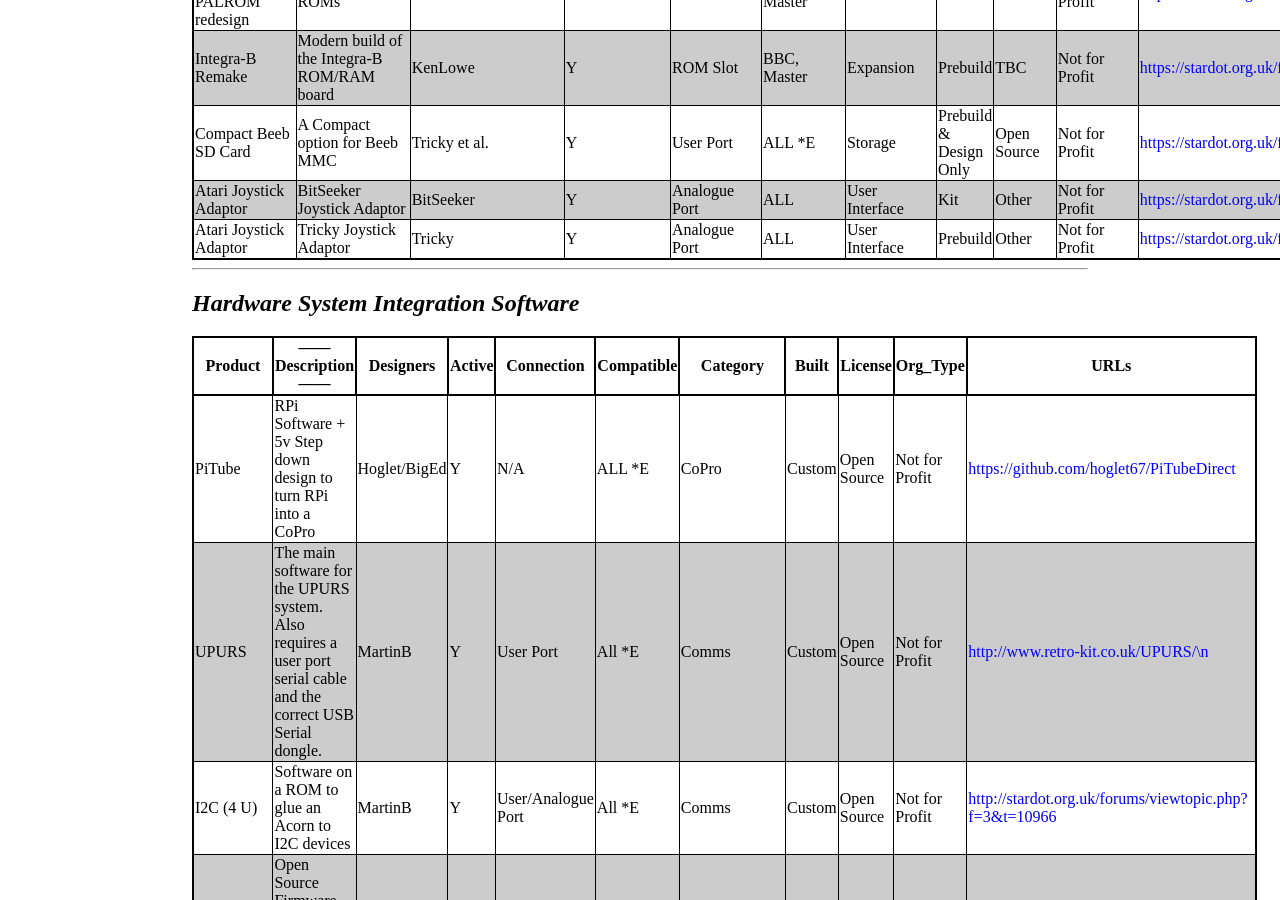
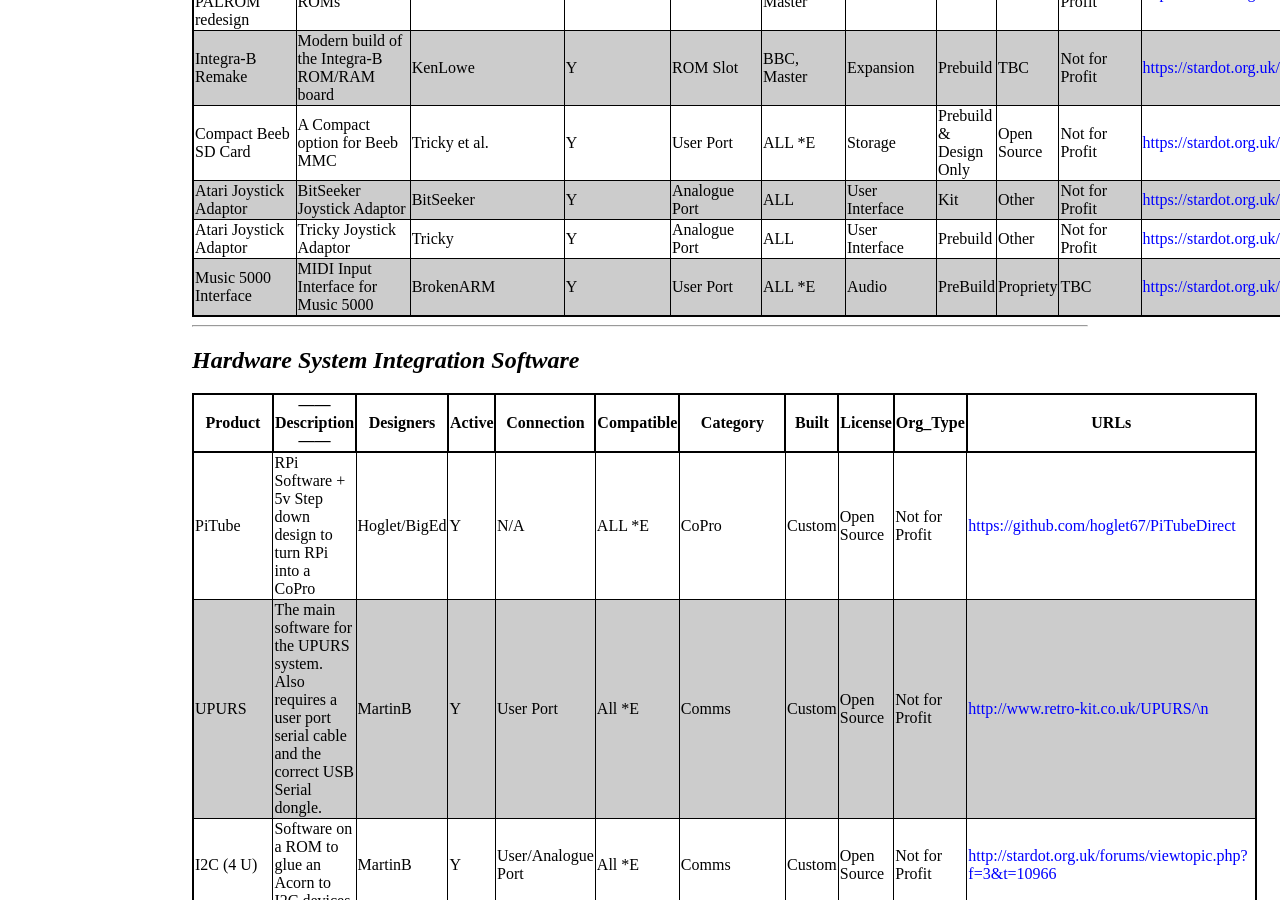
Before and after one commit to elminster/elminster.github.io, a Jekyll site: the page built from hardware.md, in a window 1280 px wide and 900 px high, scrolled down 5680 px. Built offline with Jekyll 4.4.1, drawn with Linux system fonts in a browser that asks for light colours.

Commit message:
Added: 	Midi 5000 Interface - BrokenARM

```diff
--- a/hardware.md
+++ b/hardware.md
@@ -124,6 +124,7 @@
 | Compact Beeb SD Card | A Compact option for Beeb MMC | Tricky et al. | Y | User Port | ALL *E | Storage | Prebuild & Design Only | Open Source | Not for Profit | <https://stardot.org.uk/forums/viewtopic.php?f=3&t=12869> |
 | Atari Joystick Adaptor | BitSeeker Joystick Adaptor | BitSeeker | Y | Analogue Port | ALL | User Interface | Kit | Other | Not for Profit | <https://stardot.org.uk/forums/viewtopic.php?f=3&t=15037> |
 | Atari Joystick Adaptor | Tricky Joystick Adaptor | Tricky | Y | Analogue Port | ALL | User Interface | Prebuild | Other | Not for Profit | <https://stardot.org.uk/forums/viewtopic.php?f=3&t=14355> |
+| Music 5000 Interface | MIDI Input Interface for Music 5000  | BrokenARM | Y | User Port | ALL *E | Audio| PreBuild | Propriety | TBC | <https://stardot.org.uk/forums/viewtopic.php?f=3&t=16893> |
 
 
 ***
```
